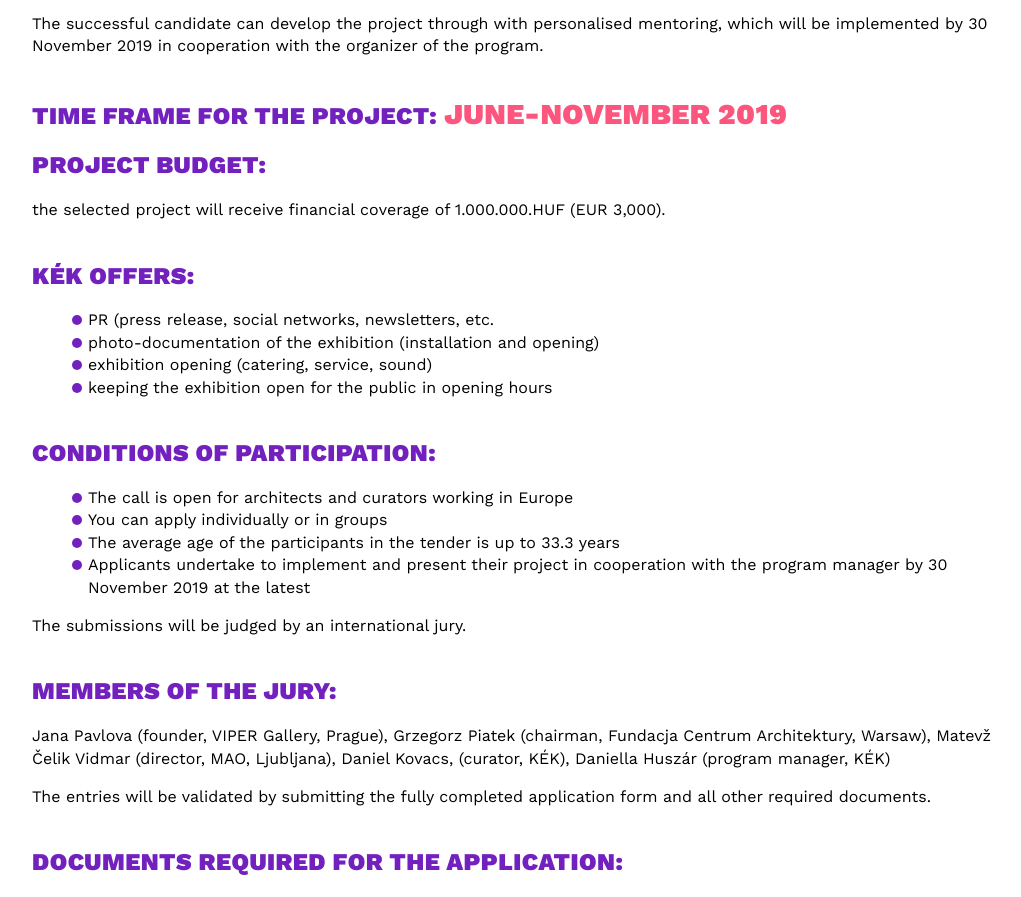
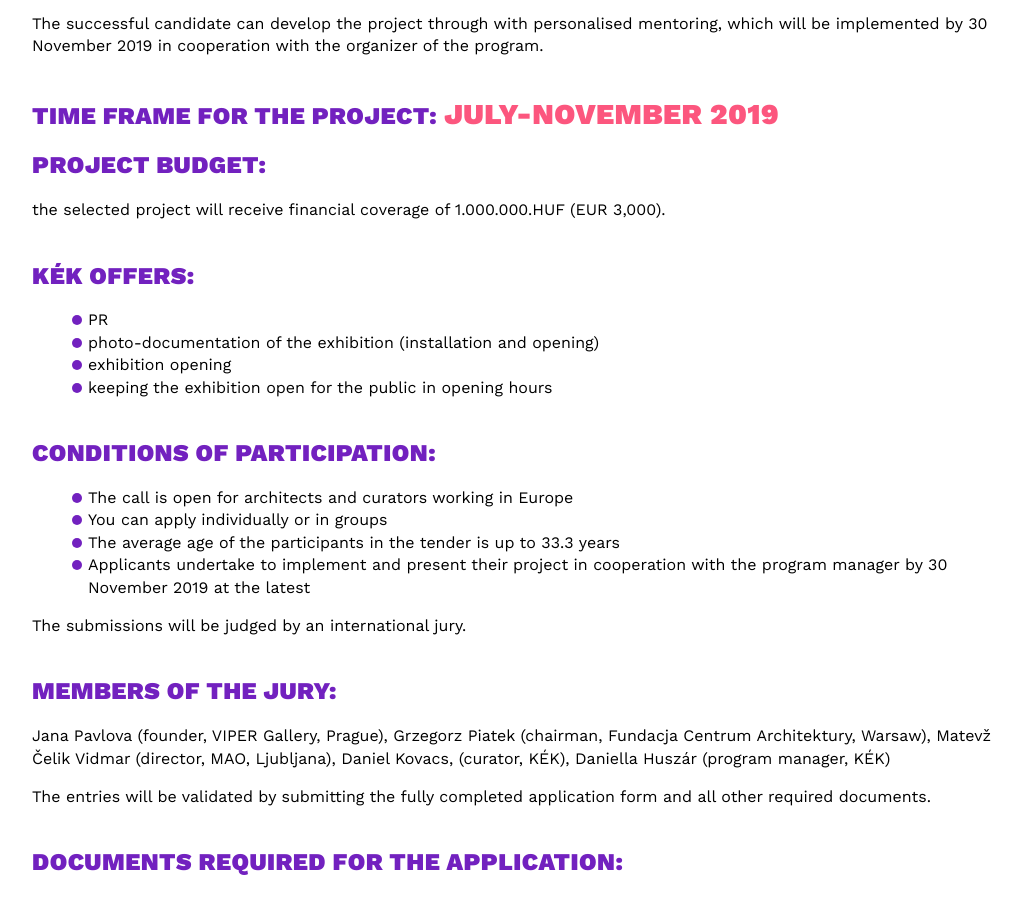
Before and after one commit to kek-architecture/33m2, a plain HTML site: page index.html in a window 1280 px wide. Shown: the part 1307-2204 px from the top of the page, without its empty margins (128-1149 px from the left). Drawn offline with nearby package versions, Linux system fonts and the light colour scheme.

Commit message:
edit support

```diff
--- a/index.html
+++ b/index.html
@@ -37,16 +37,16 @@
     <p>The successful candidate can develop the project through with personalised mentoring, which will be implemented by 30 November 2019 in cooperation with the organizer of the program.</p>
   </section>
   <section>
-    <h2>Time frame for the project: <span>June-November 2019</span></h2>
+    <h2>Time frame for the project: <span>July-November 2019</span></h2>
     <h2>Project budget:</h2>
     <p>the selected project will receive financial coverage of 1.000.000.HUF (EUR 3,000).</p>
   </section>
   <section>
     <h2>KÉK offers:</h2>
     <ul>
-      <li>PR (press release, social networks, newsletters, etc.</li>
+      <li>PR</li>
       <li>photo-documentation of the exhibition (installation and opening)</li>
-      <li>exhibition opening (catering, service, sound)</li>
+      <li>exhibition opening</li>
       <li>keeping the exhibition open for the public in opening hours</li>
     </ul>
   </section>
```
